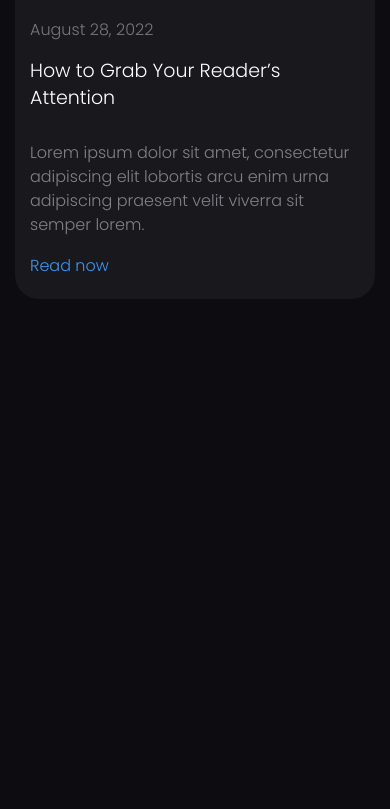
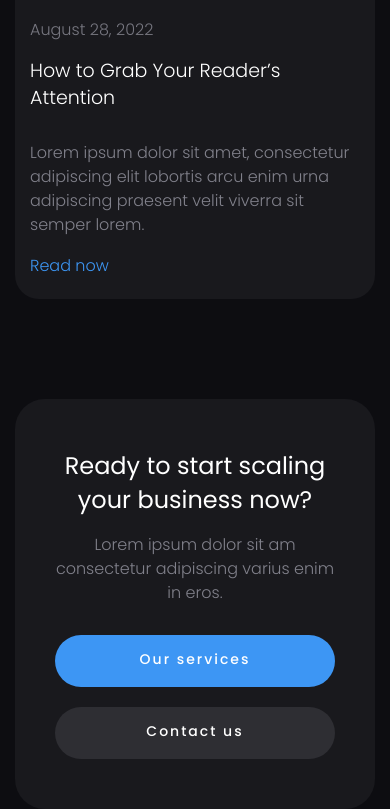
Before and after one commit to ShabatinEvg/Growfy, a plain HTML site: page index.html in a window 390 px wide. Shown: the part 9772-10581 px from the top of the page. Before the commit the page ends 10101 px from the top, so only its background shows below. Drawn offline with Linux system fonts and the light colour scheme.

Commit message:
.start_end

```diff
--- a/css/style.css
+++ b/css/style.css
@@ -40,6 +40,8 @@ body {
 .page__testimonial {}
 
 .page__blog {}
+
+.page__start {}
 
 /*------------------------------------------------------------------*/
 .button {
@@ -1032,7 +1034,7 @@ body {
 
 .blog {
     padding-top: 100px;
-    padding-bottom: 100px;
+    padding-bottom: 200px;
 }
 
 .blog__container {}
@@ -1144,7 +1146,7 @@ body {
 @media (max-width: 991.98px) {
     .blog {
         padding-top: 50px;
-        padding-bottom: 50px;
+        padding-bottom: 100px;
     }
 
     .blog__header {
@@ -1155,7 +1157,7 @@ body {
 @media (max-width: 767.98px) {
     .blog {
         padding-top: 30px;
-        padding-bottom: 30px;
+        padding-bottom: 50ssspx;
     }
 
     .blog__header {
@@ -1164,6 +1166,70 @@ body {
 
     .blog__items {
         grid-template-columns: auto;
+    }
+}
+
+/*------------------------------------------------------------------*/
+
+.start {}
+
+.start__container {}
+
+.start__body {
+    display: flex;
+    background: rgba(129, 129, 139, 0.1);
+    border-radius: 30px;
+    align-items: center;
+    padding: 50px 40px;
+}
+
+.start__column {
+    flex: 0 1 50%;
+    text-align: center;
+}
+
+.start__title {
+    color: #fff;
+    font-size: 32px;
+    font-weight: 400;
+    line-height: 1.4;
+}
+
+.start__title:not(:last-child) {
+    margin-bottom: 16px;
+}
+
+.start__text {
+    max-width: 370px;
+    display: inline-block;
+}
+
+.start__actions {
+    display: flex;
+    column-gap: 32px;
+    row-gap: 20px;
+    justify-content: center;
+}
+
+.start__button {}
+
+@media (max-width: 991.98px) {
+    .start__body {
+        align-items: stretch;
+        flex-direction: column;
+        row-gap: 30px;
+    }
+}
+
+@media (max-width: 767.98px) {
+    .start__title {
+        font-size: 24px;
+    }
+}
+
+@media (max-width: 479.98px) {
+    .start__actions {
+        flex-direction: column;
     }
 }
 
@@ -1180,6 +1246,3 @@ body {
 
 
 /*------------------------------------------------------------------*/
-
-
-/*------------------------------------------------------------------*/
--- a/index.html
+++ b/index.html
@@ -381,6 +381,24 @@
                     </div>
                 </div>
             </section>
+            <section class="page__start start">
+                <div class="start__container">
+                    <div class="start__body">
+                        <div class="start__column">
+                            <h2 class="start__title">Ready to start scaling <br> your business now?</h2>
+                            <div class="start__text text">
+                                <p>Lorem ipsum dolor sit am consectetur adipiscing varius enim in eros.</p>
+                            </div>
+                        </div>
+                        <div class="start__column">
+                            <div class="start__actions">
+                                <a href="" class="start__button button">Our services</a>
+                                <a href="" class="start__button button button_dark">Contact us</a>
+                            </div>
+                        </div>
+                    </div>
+                </div>
+            </section>
         </main>
         <footer class="footer">
 
```
